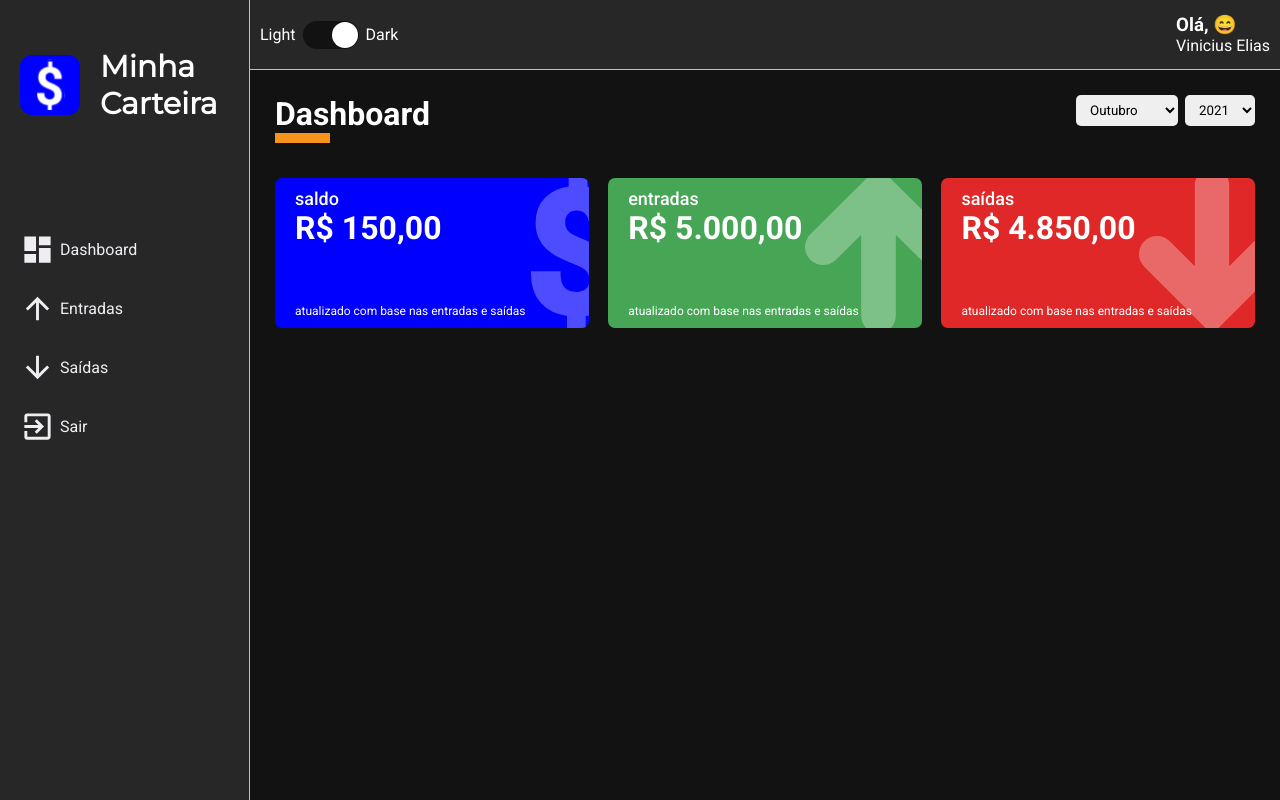
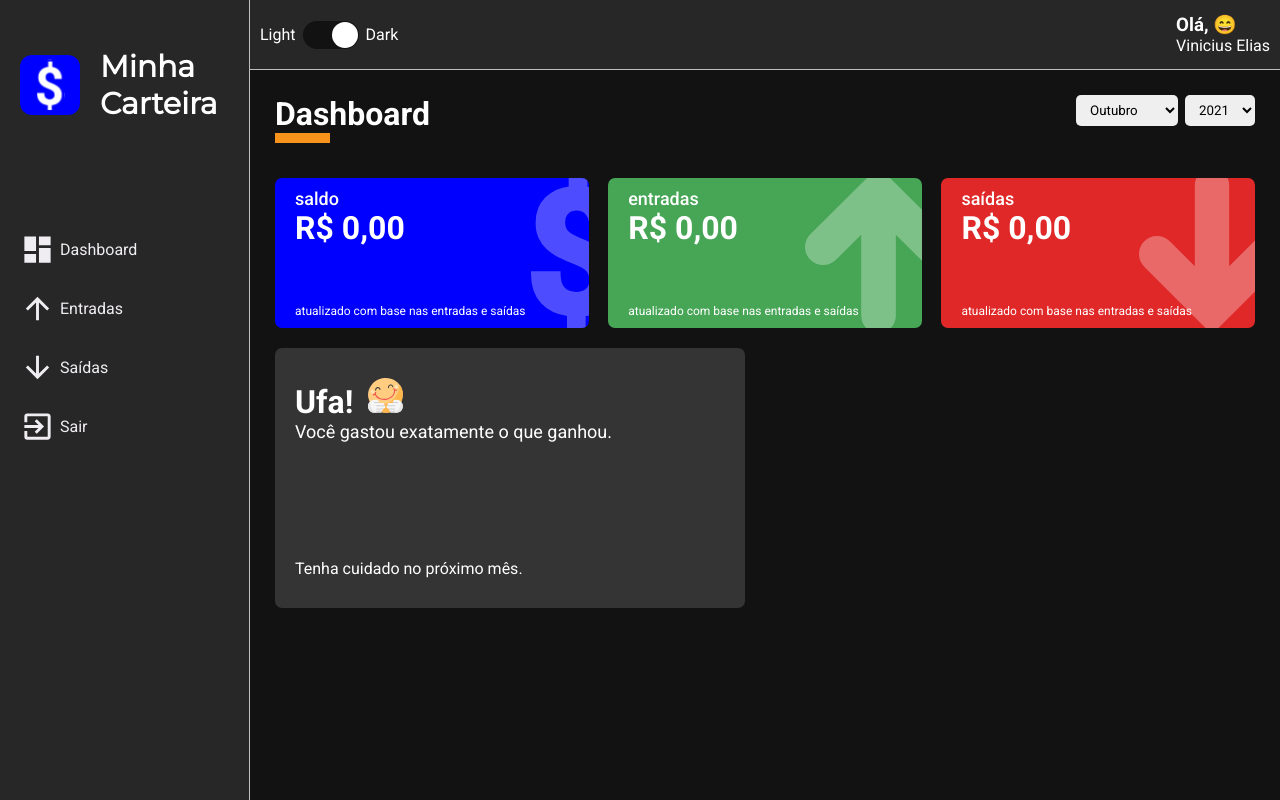
Before and after one commit to vinielias11/dashboardCarteira, a React (Create React App) app: page /dashboard in a window 1280 px wide. Built offline with nearby package versions, Linux system fonts and the light colour scheme.

Commit message:
Fazendo card de situação

```diff
--- /dev/null
+++ b/src/components/CardSituacao/index.tsx
@@ -0,0 +1,32 @@
+import { title } from 'process';
+import React from 'react';
+
+import { Container } from './styles'
+
+interface ICardSituacaoProps {
+    title: string;
+    desc: string;
+    footerText: string;
+    icon: string | undefined;
+}
+
+const CardSituacao: React.FC<ICardSituacaoProps> = ({
+    title,
+    desc,
+    footerText,
+    icon
+}) => {
+    return (
+        <Container>
+            <header>
+                <h1>{title} <img src={icon} alt={title}/></h1>
+                <p>{desc}</p>
+            </header>
+            <footer>
+                <span>{footerText}</span>
+            </footer>
+        </ Container>
+    );
+}
+
+export default CardSituacao;
--- /dev/null
+++ b/src/components/CardSituacao/styles.ts
@@ -0,0 +1,24 @@
+import styled from "styled-components";
+
+export const Container = styled.div`
+    width: 48%;
+    height: 260px;
+    background-color: ${props => props.theme.colors.tertiary};
+    color: ${props => props.theme.colors.white};
+    border-radius: 7px;
+    margin: 10px 0;
+    padding: 30px 20px;
+    display: flex;
+    flex-direction: column;
+    justify-content: space-between;
+
+    > header img {
+        width: 35px;
+        margin-left: 7px;
+    }
+
+    > header p {
+        font-size: 18px;
+    }
+
+`;
--- a/src/components/WalletCard/index.tsx
+++ b/src/components/WalletCard/index.tsx
@@ -40,7 +40,7 @@ const WalletCard: React.FC<IWalletCardProps> = ({
             <h1>
                 <CountUp
                     end={amount}
-                    duration={3}
+                    duration={2}
                     prefix={"R$ "}
                     separator="."
                     decimal=","
--- a/src/pages/Dashboard/index.tsx
+++ b/src/pages/Dashboard/index.tsx
@@ -1,12 +1,20 @@
 import React, { useState, useMemo } from 'react';
 
 import { Container, Content } from './styles';
+
 import ContentHeader  from '../../components/ContentHeader';
 import SelectInput  from '../../components/SelectInput';
+
 import expenses from '../../repositories/expenses';
 import gains from '../../repositories/gains';
+
 import meses from '../../utils/meses';
+
 import WalletCard from '../../components/WalletCard';
+import CardSituacao from '../../components/CardSituacao';
+
+import happyImg from '../../assets/happy.svg';
+import sadImg from '../../assets/sad.svg';
 
 const Dashboard: React.FC = () => {
     const [mesSelecionado, setMesSelecionado] = useState<number>(new Date().getMonth() + 1);
@@ -49,11 +57,82 @@ const Dashboard: React.FC = () => {
 
     }, []);
 
+    const totalSaidas = useMemo(() => {
+        let total: number = 0;
+
+        expenses.forEach(item => {
+            const data = new Date(item.date),
+                ano = data.getFullYear(),
+                mes = data.getMonth() + 1;
+
+            if (mes === mesSelecionado && ano === anoSelecionado) {
+                try {
+                    total += Number(item.amount)
+                } catch {
+                    throw new Error('Valor inválido. Deve ser número');
+                }
+            }
+        });
+
+        return total;
+
+    }, [mesSelecionado, anoSelecionado]);
+
+    const totalEntradas = useMemo(() => {
+        let total: number = 0;
+
+        gains.forEach(item => {
+            const data = new Date(item.date),
+                ano = data.getFullYear(),
+                mes = data.getMonth() + 1;
+
+            if (mes === mesSelecionado && ano === anoSelecionado) {
+                try {
+                    total += Number(item.amount)
+                } catch {
+                    throw new Error('Valor inválido. Deve ser número');
+                }
+            }
+        });
+
+        return total;
+
+    }, [mesSelecionado, anoSelecionado]);
+
+    const saldo = useMemo(() => {
+        return totalEntradas - totalSaidas;
+    }, [totalEntradas, totalSaidas]);
+
+    const trataCard = useMemo(() => {
+        if (saldo < 0) {
+            return {
+                title: "Que triste!",
+                desc: "Sua carteira está negativa.",
+                footerText: "Verifique seus gastos e tente cortar algumas coisas.",
+                icon: {sadImg}
+            }
+        } else if (saldo === 0) {
+            return {
+                title: "Ufa!",
+                desc: "Você gastou exatamente o que ganhou.",
+                footerText: "Tenha cuidado no próximo mês.",
+                icon: {happyImg}
+            }
+        } else {
+            return {
+                title: "Muito bem!",
+                desc: "Sua carteira está positiva.",
+                footerText: "Considere investir seu saldo.",
+                icon: {happyImg}
+            }
+        }
+    }, [saldo]);
+
     const trataMesSelecionado = (mes: string) => {
         try {
             const parseMes = Number(mes);
             setMesSelecionado(parseMes);
-        } catch (err) {
+        } catch {
             throw new Error('Mês inválido. Apenas 0 a 12 é suportado.')
         }
     }
@@ -62,7 +141,7 @@ const Dashboard: React.FC = () => {
         try {
             const parseAno = Number(ano);
             setAnoSelecionado(parseAno);
-        } catch (err) {
+        } catch {
             throw new Error('Ano inválido. Apenas números inteiros são suportados.')
         }
     }
@@ -80,9 +159,10 @@ const Dashboard: React.FC = () => {
             </ContentHeader>
 
             <Content>
-                <WalletCard title="saldo" amount={150.00} footer="atualizado com base nas entradas e saídas" icon="dollar" color="#0000ff" />
-                <WalletCard title="entradas" amount={5000.00} footer="atualizado com base nas entradas e saídas" icon="arrowUp" color="#46a656" />
-                <WalletCard title="saídas" amount={4850.00} footer="atualizado com base nas entradas e saídas" icon="arrowDown" color="#e02828" />
+                <WalletCard title="saldo" amount={saldo} footer="atualizado com base nas entradas e saídas" icon="dollar" color="#0000ff" />
+                <WalletCard title="entradas" amount={totalEntradas} footer="atualizado com base nas entradas e saídas" icon="arrowUp" color="#46a656" />
+                <WalletCard title="saídas" amount={totalSaidas} footer="atualizado com base nas entradas e saídas" icon="arrowDown" color="#e02828" />
+                <CardSituacao title={trataCard.title} desc={trataCard.desc} footerText={trataCard.footerText} icon={happyImg}/>
             </Content>
 
         </Container>
--- a/src/pages/Dashboard/styles.ts
+++ b/src/pages/Dashboard/styles.ts
@@ -5,4 +5,5 @@ export const Container = styled.div``;
 export const Content = styled.div`
     display: flex;
     justify-content: space-between;
+    flex-wrap: wrap;
 `;
--- a/src/pages/List/index.tsx
+++ b/src/pages/List/index.tsx
@@ -101,7 +101,7 @@ const List: React.FC<IRouteParams> = ({ match }) => {
         try {
             const parseMes = Number(mes);
             setMesSelecionado(parseMes);
-        } catch (err) {
+        } catch {
             throw new Error('Mês inválido. Apenas 0 a 12 é suportado.')
         }
     }
@@ -110,7 +110,7 @@ const List: React.FC<IRouteParams> = ({ match }) => {
         try {
             const parseAno = Number(ano);
             setAnoSelecionado(parseAno);
-        } catch (err) {
+        } catch {
             throw new Error('Ano inválido. Apenas números inteiros são suportados.')
         }
     }
```
